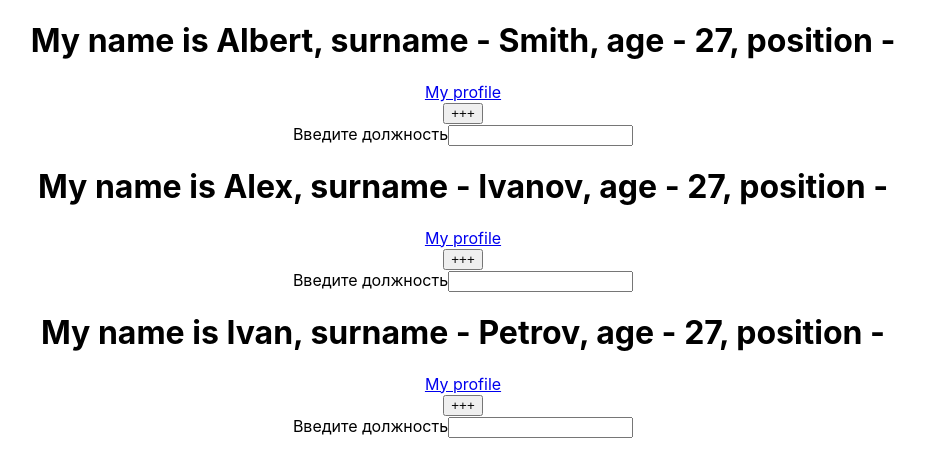
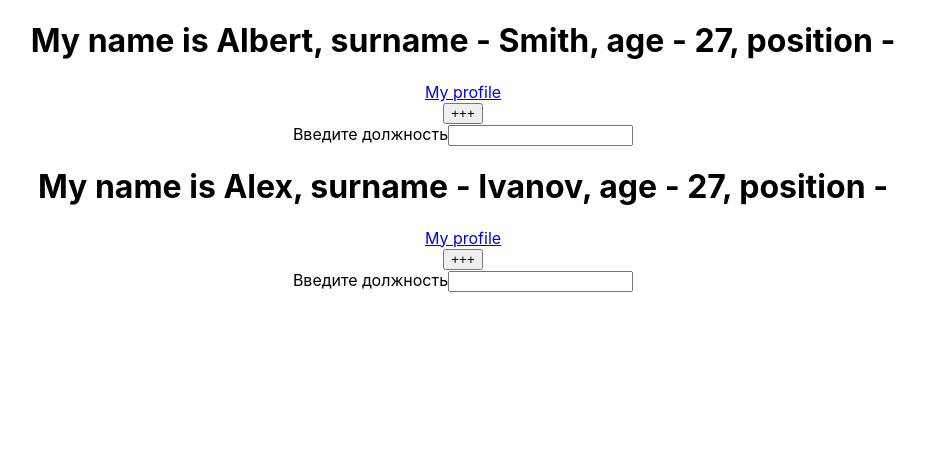
Before and after one commit to B3RTY52/React-tests, a React (Create React App) app in the folder props-tests/: page / in a window 1280 px wide. Shown: the top 474 px of the page, without its empty margins (177-1102 px from the left). Built offline with nearby package versions, Linux system fonts and the light colour scheme.

Commit message:
newEdition

```diff
--- a/props-tests/src/App.js
+++ b/props-tests/src/App.js
@@ -75,7 +75,6 @@ function App() {
     <div className="App">
       <WhoAmI name="Albert" surname="Smith" link="facebook.com" />
       <WhoAmI name="Alex" surname="Ivanov" link="vk.com" />
-      <WhoAmI name="Ivan" surname="Petrov" link="instagram.com" />
     </div>
   );
 }
```
